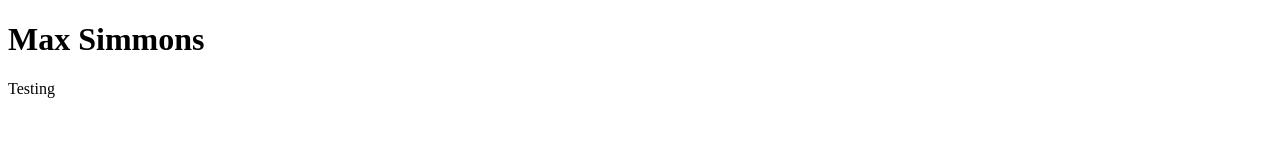
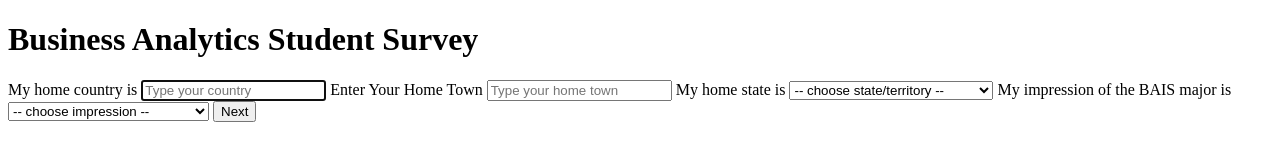
Before and after one commit to maxsimmons4/mhsimmons_hw9, a plain HTML site: page mhsimmons_p1.html in a window 1280 px wide. Drawn offline with Linux system fonts and the light colour scheme.

Commit message:
Added the rest of the content

```diff
--- a/mhsimmons_p1.html
+++ b/mhsimmons_p1.html
@@ -6,7 +6,98 @@
     <title>Document</title>
   </head>
   <body>
-    <h1>Max Simmons</h1>
-    <p>Testing</p>
+    <h1>Business Analytics Student Survey</h1>
+    <label for="country" class="form-label">My home country is</label>
+    <input
+      type="text"
+      id="country"
+      name="country"
+      class="form-control"
+      placeholder="Type your country"
+      autofocus
+      required
+    />
+    <label for="hometown" class="form-label">Enter Your Home Town</label>
+    <input
+      type="text"
+      id="hometown"
+      name="hometown"
+      class="form-control"
+      placeholder="Type your home town"
+      required
+    />
+
+    <label for="country" class="form-label">My home state is</label>
+    <select id="country" name="country" class="form-control" required>
+      <option value="">-- choose state/territory --</option>
+      <option value="AL">AL</option>
+      <option value="AK">AK</option>
+      <option value="AZ">AZ</option>
+      <option value="AR">AR</option>
+      <option value="CA">CA</option>
+      <option value="CO">CO</option>
+      <option value="CT">CT</option>
+      <option value="DE">DE</option>
+      <option value="FL">FL</option>
+      <option value="GA">GA</option>
+      <option value="HI">HI</option>
+      <option value="ID">ID</option>
+      <option value="IL">IL</option>
+      <option value="IN">IN</option>
+      <option value="IA">IA</option>
+      <option value="KS">KS</option>
+      <option value="KY">KY</option>
+      <option value="LA">LA</option>
+      <option value="ME">ME</option>
+      <option value="MD">MD</option>
+      <option value="MA">MA</option>
+      <option value="MI">MI</option>
+      <option value="MN">MN</option>
+      <option value="MS">MS</option>
+      <option value="MO">MO</option>
+      <option value="MT">MT</option>
+      <option value="NE">NE</option>
+      <option value="NV">NV</option>
+      <option value="NH">NH</option>
+      <option value="NJ">NJ</option>
+      <option value="NM">NM</option>
+      <option value="NY">NY</option>
+      <option value="NC">NC</option>
+      <option value="ND">ND</option>
+      <option value="OH">OH</option>
+      <option value="OK">OK</option>
+      <option value="OR">OR</option>
+      <option value="PA">PA</option>
+      <option value="RI">RI</option>
+      <option value="SC">SC</option>
+      <option value="SD">SD</option>
+      <option value="TN">TN</option>
+      <option value="TX">TX</option>
+      <option value="UT">UT</option>
+      <option value="VT">VT</option>
+      <option value="VA">VA</option>
+      <option value="WA">WA</option>
+      <option value="WV">WV</option>
+      <option value="WI">WI</option>
+      <option value="WY">WY</option>
+      <option value="DC">DC - Washington D.C.</option>
+      <option value="AS">AS - American Samoa</option>
+      <option value="GU">GU - Guam</option>
+      <option value="MP">MP - Northern Mariana Islands</option>
+      <option value="PR">PR - Puerto Rico</option>
+      <option value="VI">VI - U.S. Virgin Islands</option>
+    </select>
+    <label for="impression" class="form-label"
+      >My impression of the BAIS major is</label
+    >
+    <select id="impression" name="impression" class="form-control">
+      <option value="">-- choose impression --</option>
+      <option value="5">Very positive, value = 5</option>
+      <option value="4">Somewhat positive, value = 4</option>
+      <option value="3">Neutral, value = 3</option>
+      <option value="2">Somewhat negative, value = 2</option>
+      <option value="1">Negative, value = 1</option>
+    </select>
   </body>
+  <button onclick="window.location.href='mhsimmons_p2.html';">Next</button>
 </html>
```
Also changed, not shown: index.html (+12 -0 lines), mhsimmons_p2.html (+30 -2 lines), mhsimmons_ty.html (+3 -2 lines).
